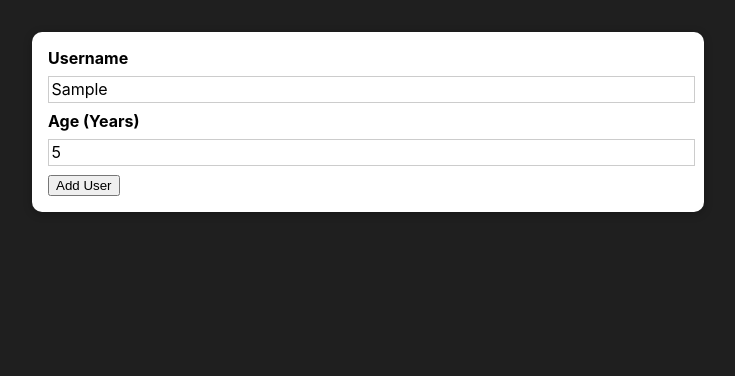
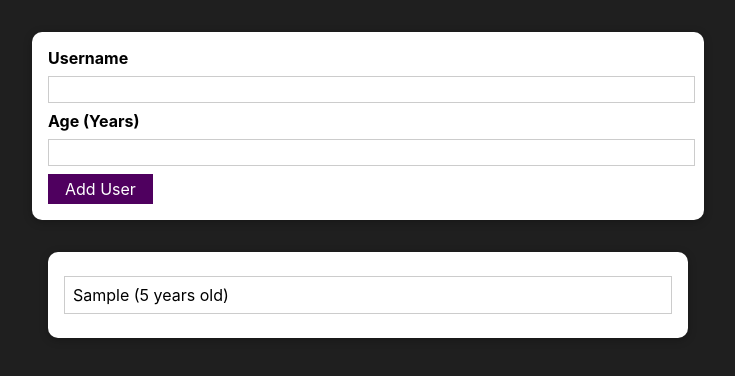
Before and after one commit to beattris/user-data, a React (Create React App) app: page / in a window 1280 px wide. Both pictures are taken after typing "Sample", "5" into the empty fields and a click on the button "Add User". Shown: the top 376 px of the page, without its empty margins (272-1007 px from the left). Built offline with nearby package versions, Linux system fonts and the light colour scheme; the HTML template or start-up script is replaced by a standard one.

Commit message:
added the usersList component

```diff
--- a/src/App.js
+++ b/src/App.js
@@ -1,10 +1,20 @@
-import React from 'react';
+import React, { useState } from 'react';
 import AddUser from './components/Users/AddUser';
+import UsersList from './components/Users/UsersList';
 
 function App() {
+ const [usersList, setUsersList] = useState([]);
+
+ const addUserHandler = (uName, uAge) => {
+   setUsersList((prevUsersList) =>{
+     return [...prevUsersList, {name: uName, age: uAge, id: Math.random().toString()}];
+   })
+ }
+
   return (
     <div>
-      <AddUser />
+      <AddUser onAddUser={addUserHandler} />
+      <UsersList users={usersList} />
     </div>
   );
 }
--- /dev/null
+++ b/src/components/UI/Button.js
@@ -0,0 +1,16 @@
+import React from "react";
+import styles from "./Button.module.css";
+
+const Button = (props) => {
+  return (
+    <button
+      className={styles.button}
+      type={props.type || "button"}
+      onClick={props.onClick}
+    >
+        {props.children}
+    </button>
+  );
+};
+
+export default Button;
--- /dev/null
+++ b/src/components/UI/Button.module.css
@@ -0,0 +1,18 @@
+.button {
+  font: inherit;
+  border: 1px solid #4f005f;
+  background: #4f005f;
+  color: white;
+  padding: 0.25rem 1rem;
+  cursor: pointer;
+}
+
+.button:hover,
+.button:active {
+  background: #741188;
+  border-color: #741188;
+}
+
+.button:focus {
+  outline: none;
+}
--- a/src/components/Users/AddUser.js
+++ b/src/components/Users/AddUser.js
@@ -1,23 +1,55 @@
-import React from 'react';
-import Card from '../UI/Card';
-import styles from './AddUser.module.css'
+import React, { useState } from "react";
+import Card from "../UI/Card";
+import styles from "./AddUser.module.css";
+import Button from "../UI/Button";
 
-const AddUser = () => {
+const AddUser = ( props ) => {
+  const [enteredUsername, setEnteredUsername] = useState("");
+  const [enteredAge, setEnteredAge] = useState("");
+
   const addUserHandler = (event) => {
     event.preventDefault();
+    if (enteredUsername.trim().length === 0 || enteredAge.trim().length === 0){
+        return;
     }
+    // +ENTEREDAGE is used to ensure that the input is returned as a number
+    if(+enteredAge < 1){
+        return;
+    }
+    props.onAddUser(enteredUsername, enteredAge);
+    setEnteredUsername("");
+    setEnteredAge("");
+  };
+
+  const usernameChangeHandler = (event) => {
+    setEnteredUsername(event.target.value);
+  };
+
+  const ageChangeHandler = (event) => {
+    setEnteredAge(event.target.value);
+  };
 
   return (
     <Card className={styles.input}>
       <form onSubmit={addUserHandler}>
-            <label htmlFor='username'>Username</label>
-            <input type="text" id='username'/>
-            <label htmlFor='age'>Age (Years)</label>
-            <input type="number" id='age'/>
-            <button type='submit'> Add User</button>
+        <label htmlFor="username">Username</label>
+        <input
+          type="text"
+          id="username"
+          value={enteredUsername}
+          onChange={usernameChangeHandler}
+        />
+        <label htmlFor="age">Age (Years)</label>
+        <input
+          type="number"
+          id="age"
+          value={enteredAge}
+          onChange={ageChangeHandler}
+        />
+        <Button type="submit"> Add User</Button>
       </form>
     </Card>
-    )
+  );
 };
 
 export default AddUser;
--- /dev/null
+++ b/src/components/Users/UsersList.js
@@ -0,0 +1,19 @@
+import React from "react";
+import Card from "../UI/Card";
+import styles from './UsersList.module.css';
+
+const UsersList = ({ users }) => {
+  return (
+    <Card className={styles.users}>
+      <ul>
+        {users.map((user) => (
+          <li key={user.id}>
+            {user.name} ({user.age} years old)
+          </li>
+        ))}
+      </ul>
+    </Card>
+  );
+};
+
+export default UsersList;
--- /dev/null
+++ b/src/components/Users/UsersList.module.css
@@ -0,0 +1,16 @@
+.users {
+    margin: 2rem auto;
+    width: 90%;
+    max-width: 40rem;
+  }
+
+  .users ul {
+    list-style: none;
+    padding: 1rem;
+  }
+
+  .users li {
+    border: 1px solid #ccc;
+    margin: 0.5rem 0;
+    padding: 0.5rem;
+  }
```
Lines whose indentation alone changed are shown as unchanged.
